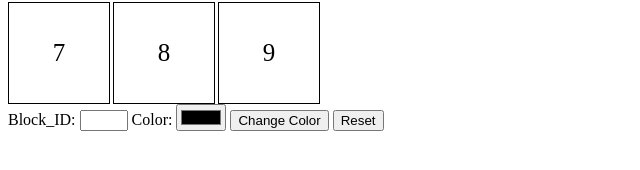
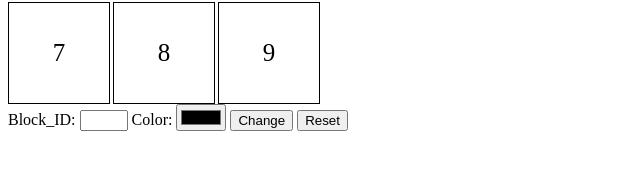
Before and after one commit to acciojob/Replit-Asian-Paints-debasisnayak12, a website: page main.html in a window 1280 px wide. Shown: the part 220-390 px from the top of the page, without its empty margins (0-640 px from the left). Drawn offline with Linux system fonts and the light colour scheme.

Commit message:
created a submission

```diff
--- a/main.html
+++ b/main.html
@@ -24,7 +24,7 @@
 		<input type="number" id="block_id" name="block_id" min="1" max="9">
 	    <label for="colour_id">Color:</label>
 		<input type="color" id="colour_id" name="colour_id">
-		<button type="button" id="change_button">Change Color</button>
+		<button type="button" id="change_button">Change</button>
 		<button type="button" id="reset_button">Reset</button>
 	</form>
     <script type="text/javascript" src="./script.js">
--- a/styles.css
+++ b/styles.css
@@ -7,6 +7,7 @@
 .grid-item{
 	width:100px;
 	height:100px;
+/* 	background-color:rgb(255,0,0); */
 	border:1px solid #000;
 	display:flex;
 	align-items:center;
```
